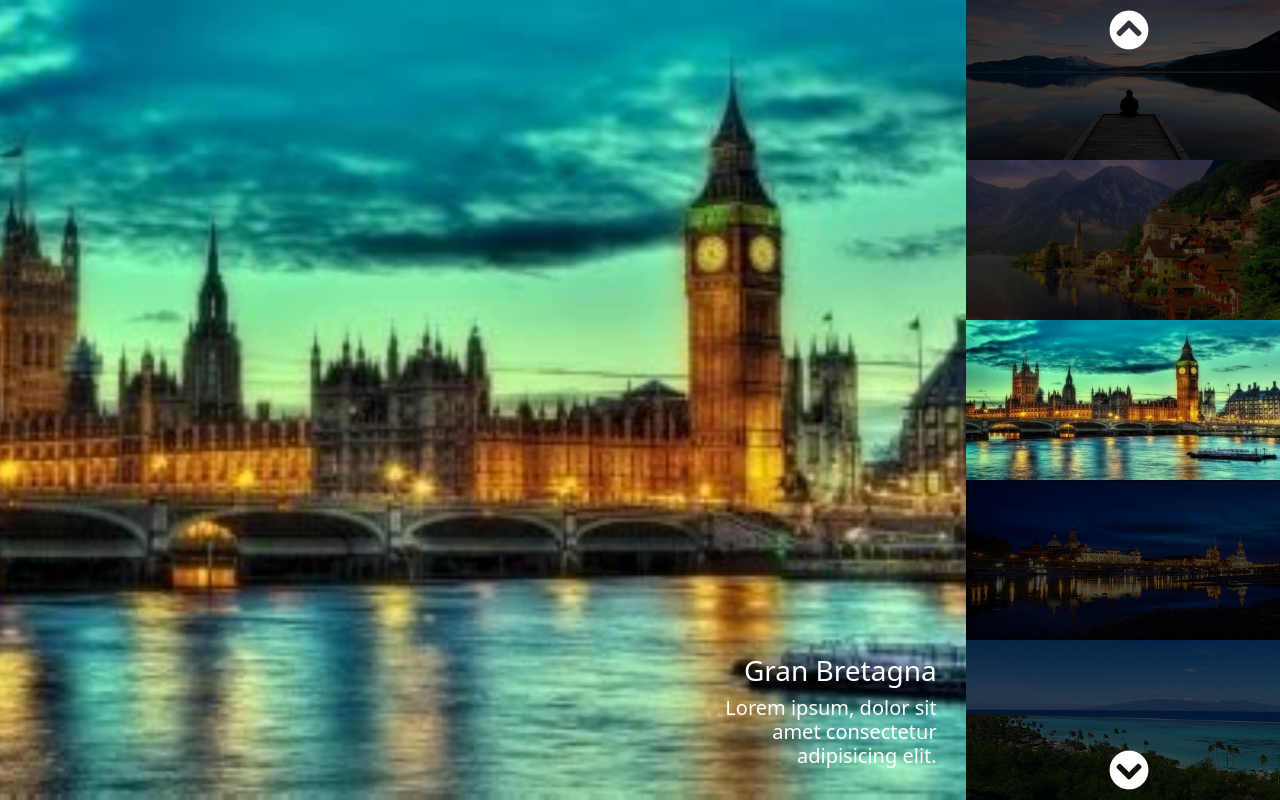
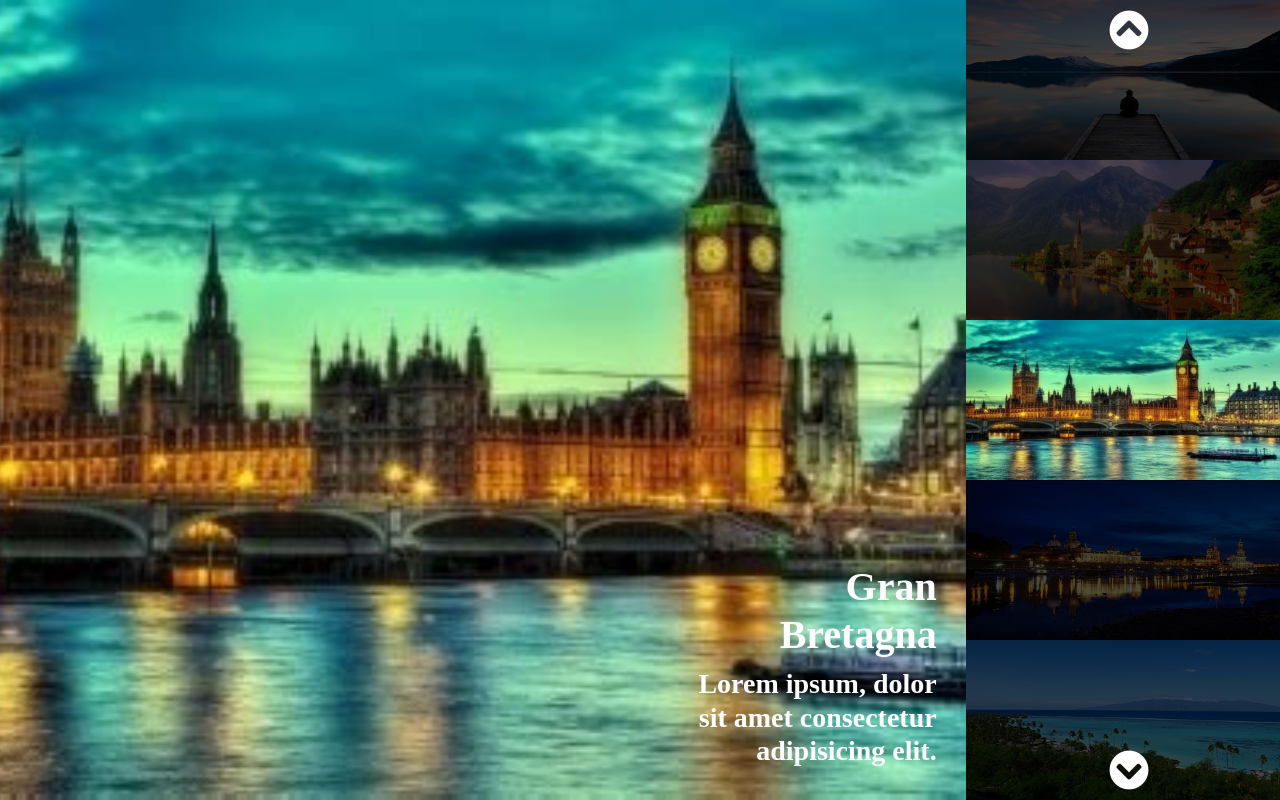
Before and after one commit to mariaacanfora/js-array-carousel, a plain HTML site: page index.html in a window 1280 px wide. Drawn offline with nearby package versions, Linux system fonts and the light colour scheme.

Commit message:
Changed font dimensions and font family

```diff
--- a/css/style.css
+++ b/css/style.css
@@ -58,6 +58,10 @@
     opacity: 0;
 }
 
+.txt-family{
+    font-family: 'Times New Roman', Times, serif
+}
+
 .shown{
     opacity: 1;
 }
--- a/js/script.js
+++ b/js/script.js
@@ -50,7 +50,7 @@ for (let i = 0; i < items.length; i++){
     littleImgList[i] = asideImg;
 
     let textImg = document.createElement("div");
-    textImg.innerHTML = `<h3> ${title [i]} </h3> <h5> ${text[i]} </h5>`;
+    textImg.innerHTML = `<h1 class="txt-family fw-bold"> ${title [i]} </h1> <h3 class="txt-family fw-bold"> ${text[i]} </h3>`;
     textImg.classList.add("text-absolute");
     bigImgContainer.append(textImg);
     textImgList[i] = textImg;
```
